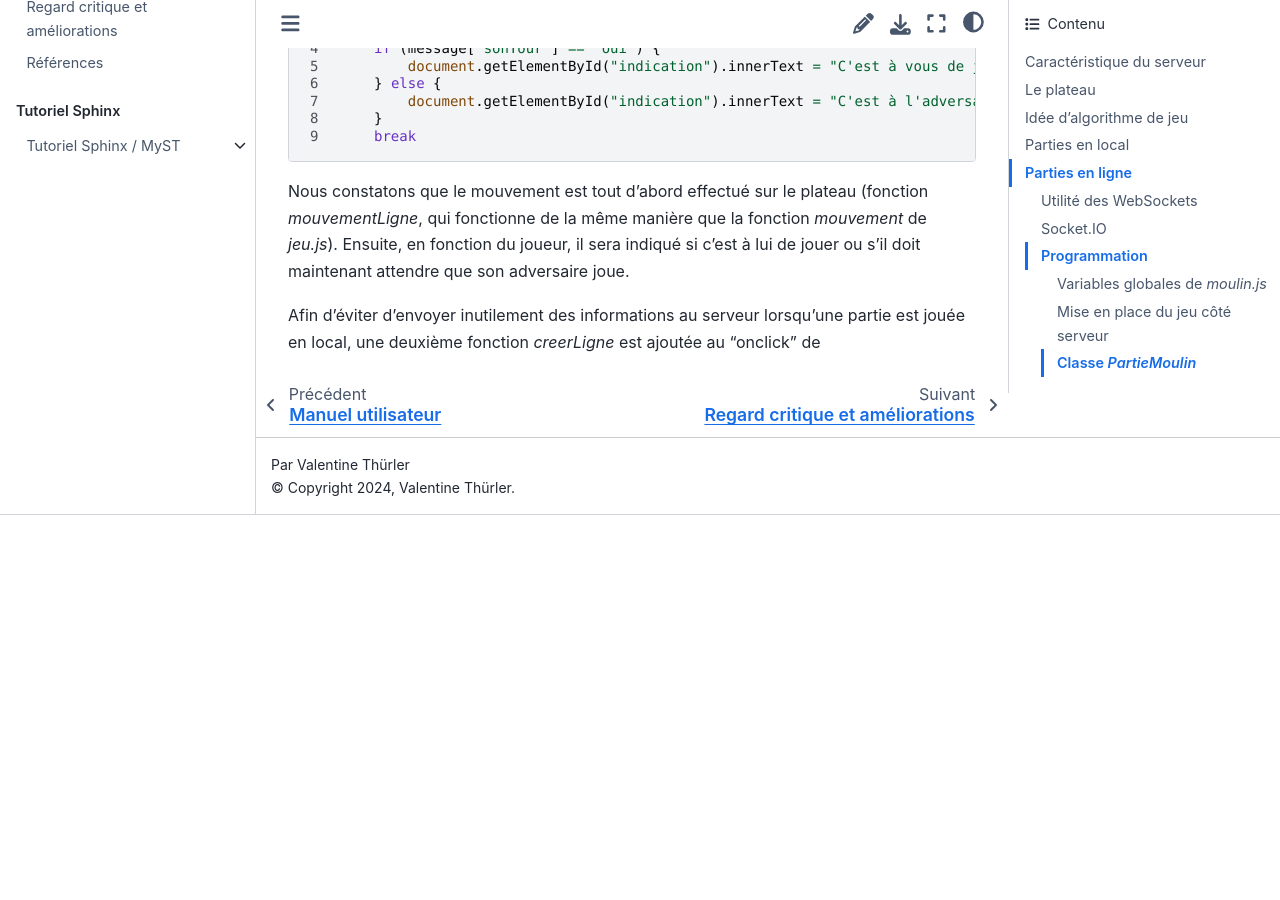
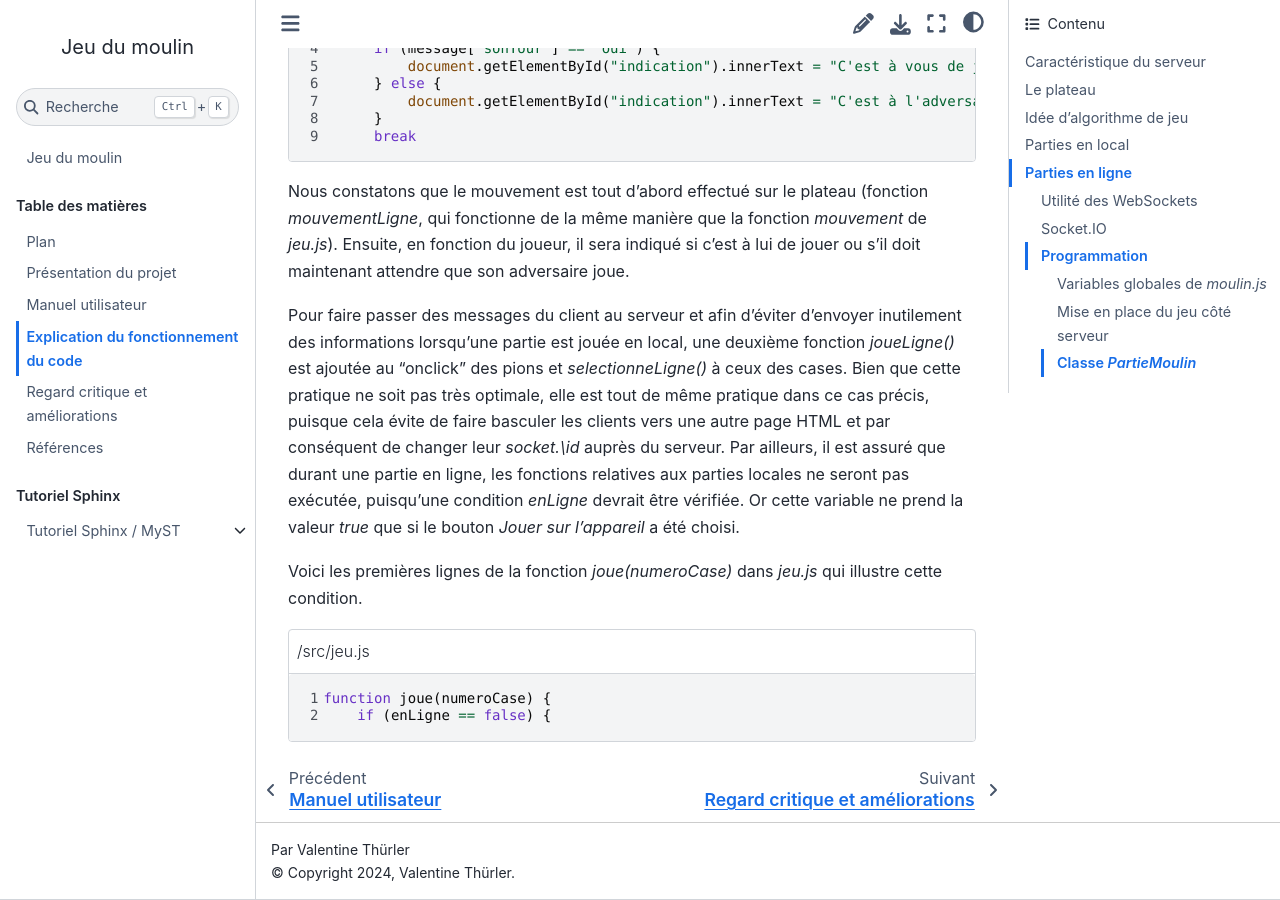
Before and after one commit to valentinethrlr/projet_moulin_documentation, a Sphinx documentation site: the page built from source/explication.md, in a window 1280 px wide and 900 px high, scrolled down 14716 px. Built offline with Sphinx 7.4.7 and the Sphinx Book theme 1.1.4, drawn with Linux system fonts in a browser that asks for light colours; cross-references to code outside the pages are shown as plain code; before the commit the page ends 15231 px from its top, so only the background shows below that.

Commit message:
explication

````diff
--- a/source/explication.md
+++ b/source/explication.md
@@ -324,4 +324,13 @@ Le premier est à destination du premier joueur, et le deuxième du deuxième jo
 ```
 Nous constatons que le mouvement est tout d'abord effectué sur le plateau (fonction <em>mouvementLigne</em>, qui fonctionne de la même manière que la fonction <em>mouvement</em> de <em>jeu.js</em>). Ensuite, en fonction du joueur, il sera indiqué si c'est à lui de jouer ou s'il doit maintenant attendre que son adversaire joue.
 
-Afin d'éviter d'envoyer inutilement des informations au serveur lorsqu'une partie est jouée en local, une deuxième fonction <em>creerLigne</em> est ajoutée au "onclick" de
+Pour faire passer des messages du client au serveur et afin d'éviter d'envoyer inutilement des informations lorsqu'une partie est jouée en local, une deuxième fonction <em>joueLigne()</em> est ajoutée au "onclick" des pions et <em>selectionneLigne()</em> à ceux des cases. Bien que cette pratique ne soit pas très optimale, elle est tout de même pratique dans ce cas précis, puisque cela évite de faire basculer les clients vers une autre page HTML et par conséquent de changer leur <em>socket.\id</em> auprès du serveur. Par ailleurs, il est assuré que durant une partie en ligne, les fonctions relatives aux parties locales ne seront pas exécutée, puisqu'une condition <em>enLigne</em> devrait être vérifiée. Or cette variable ne prend la valeur <em>true</em> que si le bouton <em>Jouer sur l'appareil</em> a été choisi.
+
+Voici les premières lignes de la fonction <em>joue(numeroCase)</em> dans <em>jeu.js</em> qui illustre cette condition.
+
+```{literalinclude} /src/jeu.js
+:language: js
+:caption: /src/jeu.js
+:linenos: true
+:lines: 163, 172
+```
````
